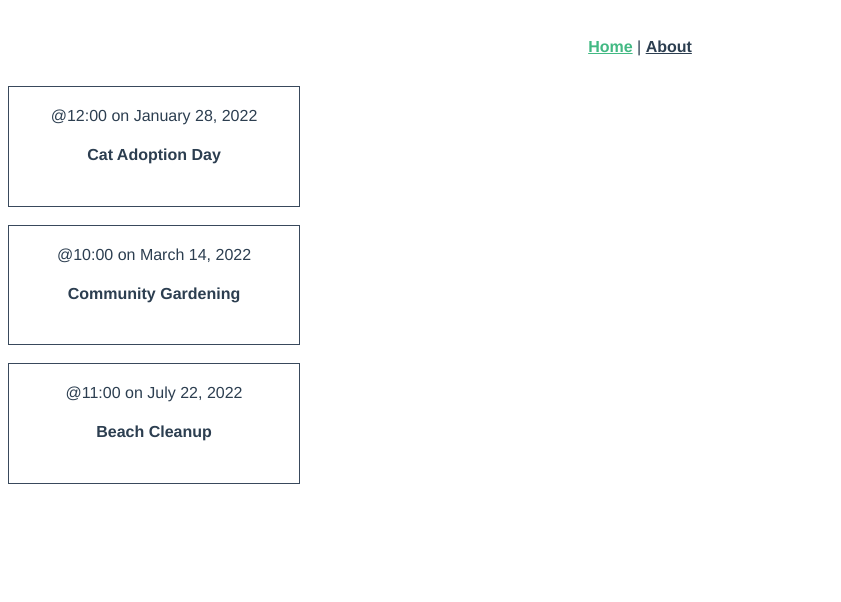
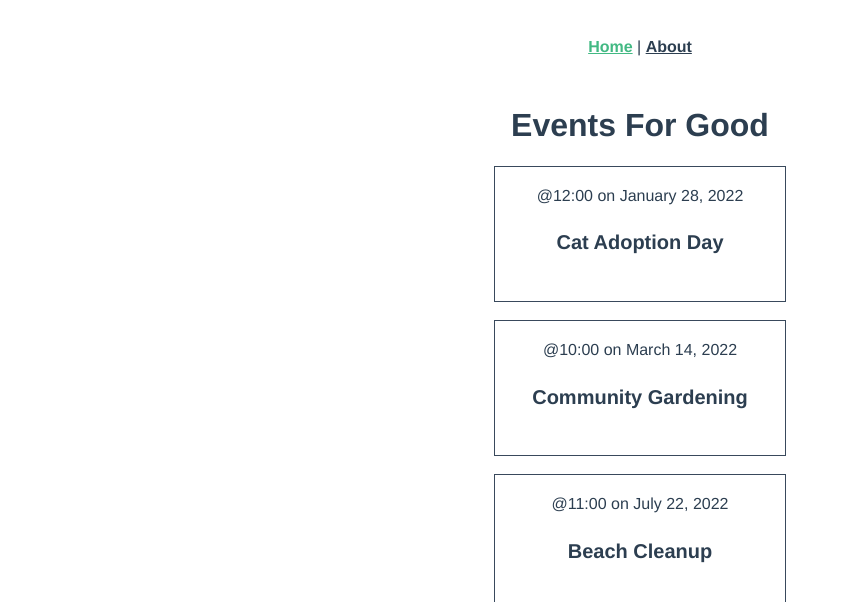
Before and after one commit to rene4561/real-world-vue-3, a Vue app: page / in a window 1280 px wide. Shown: the top 602 px of the page, without its empty margins (0-841 px from the left). Built offline with nearby package versions, Linux system fonts and the light colour scheme.

Commit message:
added global style

```diff
--- a/src/App.vue
+++ b/src/App.vue
@@ -27,4 +27,8 @@
 #nav a.router-link-exact-active {
   color: #42b983;
 }
+
+h4 {
+  font-size: 20px;
+}
 </style>
--- a/src/views/Home.vue
+++ b/src/views/Home.vue
@@ -1,5 +1,6 @@
 <template>
-  <div class="home">
+  <h1>Events For Good</h1>
+  <div class="events">
     <eventCard v-for="event in events" :key="event.id" :event="event"/>
   </div>
 </template>
@@ -56,3 +57,10 @@ export default {
   }
 }
 </script>
+<style scoped>
+.events {
+  display: flex;
+  flex-direction: column;
+  align-items: center;
+}
+</style>
```
